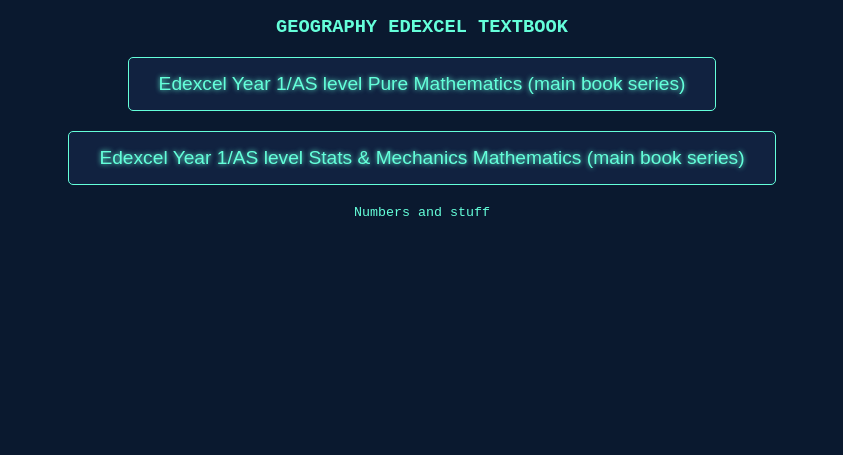
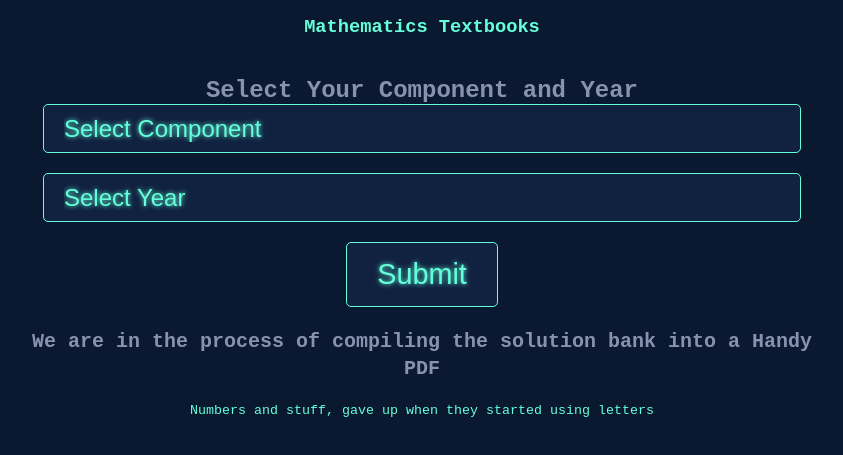
Before and after one commit to Whatever-Green/free-scan, a plain HTML site: page maths.html in a window 1280 px wide. Shown: the part 141-596 px from the top of the page, without its empty margins (218-1061 px from the left). Drawn offline with Linux system fonts and the light colour scheme.

Commit message:
New Maths Books

```diff
--- a/maths.html
+++ b/maths.html
@@ -29,28 +29,43 @@
         if (subject && tier) {
             var url = '';
             if (subject === 'Chem') {
-                url = tier === 'Triple' ? 'Cem/OCR Gateway GCSE Chemistry Student Book.html' : 'Cem/Chem-combined/OCR Gateway GCSE Chemistry for Combined Sciences.htm';
+                url = tier === 'Triple' ? 'maths/Edexcel AS and A level Mathematics.pdf' : 'maths/Maths Year 2 Pure.pdf';
             } else if (subject === 'Bio') {
-                url = tier === 'Triple' ? 'bio/OCR Gateway GCSE Biology Student Book.html' : 'bio/bio-combined/BIO-COMBINED.htm';
+                url = tier === 'Triple' ? 'maths/Maths Year 1 Stats and Mechanics.pdf' : 'maths/Maths Year 2 Stats and Mechanics.pdf';
             } else if (subject === 'Physics') {
-                url = tier === 'Triple' ? 'physics/OCR Gateway GCSE Physics Student Book.html' : 'physics/physics-combined/OCR Gateway GCSE Physics for Combined Sciences.htm';
+                url = tier === 'Triple' ? 'physics/OCR Gateway GCSE Physics Student Book.html' : '#';
             }
 
             if (url) {
                 window.location.href = url;
             }
         } else {
-            alert("Please select both a subject and a tier.");
+            alert("Please select both a Component and Year.");
         }
     }
 </script>
 <body>
     <div class="container">
         <a href="index.html"><h1>FREESCAN</h1></a>
-        <h3>GEOGRAPHY EDEXCEL TEXTBOOK</h3>
-        <button class="button" onclick="window.location.href='maths/Edexcel AS and A level Mathematics.pdf'">Edexcel Year 1/AS level Pure Mathematics (main book series)</button>
-        <button class="button" onclick="window.location.href='maths/Maths Year 1 Stats and Mechanics.pdf'">Edexcel Year 1/AS level Stats & Mechanics Mathematics (main book series)</button>
-        <small>Numbers and stuff</small>
+        <h3>Mathematics Textbooks</h3>
+        <h2>Select Your Component and Year</h>
+<div class="dropdown-container">
+        <select id="subject" class="dropdown">
+            <option value="">Select Component</option>
+            <option value="Chem">Pure Mathematics</option>
+            <option value="Bio">Mechanics and Statistics</option>
+        </select>
+
+        <select id="tier" class="dropdown">
+            <option value="">Select Year</option>
+            <option value="Triple">Year 1/AS</option>
+            <option value="Combined">Year 2</option>
+        </select>
+
+        <button class="button" onclick="navigateToPage()">Submit</button>
+</div>
+<small>We are in the process of compiling the solution bank into a Handy PDF</small>
     </div>
+    <small>Numbers and stuff, gave up when they started using letters</small>
 </body>
 </html>
```
Also changed, not shown: 2 other files.
